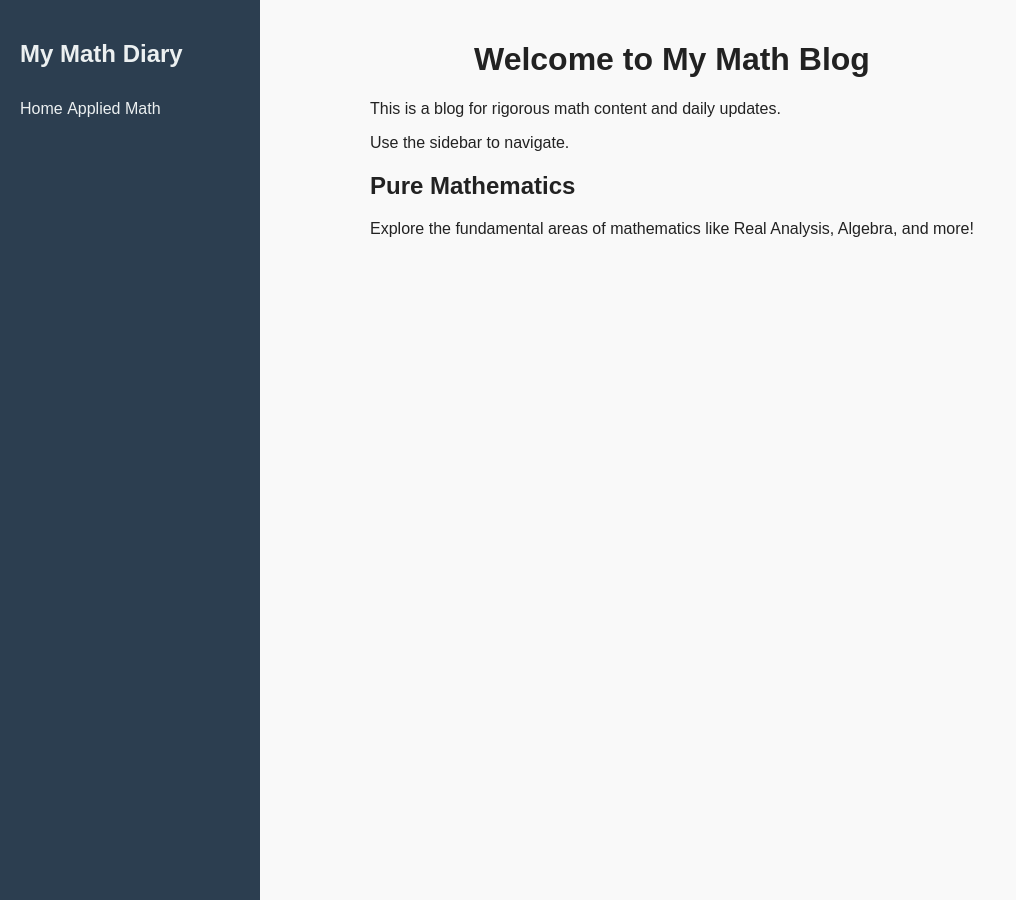
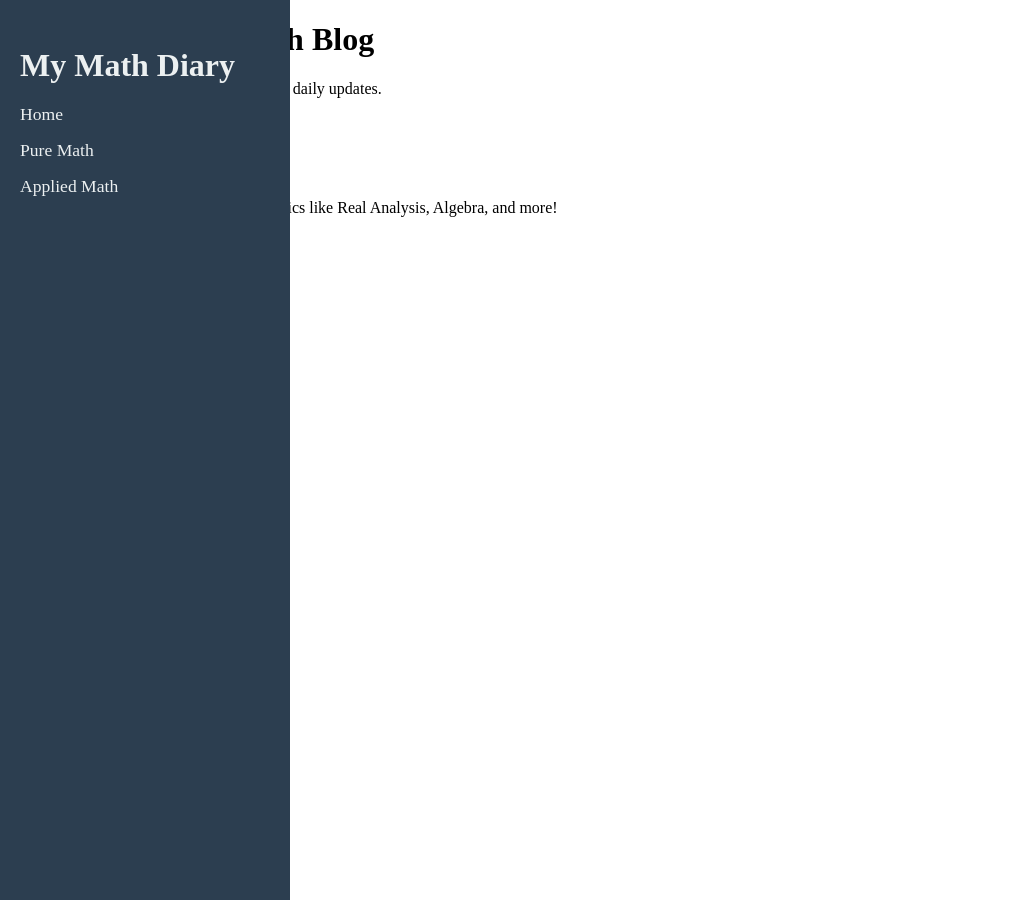
Before and after one commit to GitDisciplined/GitDisciplined.github.io, a Jekyll site: the page built from index.md, in a window 1280 px wide. Shown: the whole page, without its empty margins (0-1016 px from the left). Built offline with Jekyll 4.4.1, drawn with Linux system fonts in a browser that asks for light colours.

Commit message:
Update style.css

```diff
--- a/assets/css/style.css
+++ b/assets/css/style.css
@@ -1,80 +1,94 @@
-body {
-  font-family: Arial, sans-serif;
-  margin: 0;
-  display: flex;
-  background: #f9f9f9;
-  color: #222;
-}
-
+/* Basic Styles for Sidebar */
 .sidebar {
-  width: 220px;
-  background: #2c3e50;
-  color: #ecf0f1;
+  width: 250px;
+  background-color: #2c3e50; /* Dark blue background for the sidebar */
+  color: #fff;  /* White text for contrast */
   padding: 20px;
-  height: 100vh;
+  height: 100vh;  /* Full height of the page */
   position: fixed;
+  top: 0;
+  left: 0;
+  transition: transform 0.3s ease; /* Smooth transition for mobile view */
 }
 
 .sidebar h2 {
-  font-size: 1.5em;
-  margin-bottom: 1em;
+  font-family: 'Merriweather', serif;
+  font-size: 2em;
+  margin-bottom: 20px;
+  color: #ecf0f1; /* Light color for the title */
 }
 
 .sidebar ul {
-  list-style: none;
-  padding-left: 0;
+  list-style-type: none;
+  padding: 0;
 }
 
-.sidebar ul li a {
-  color: #ecf0f1;
-  text-decoration: none;
-  display: block;
-  padding: 0.5em 0;
+.sidebar li {
+  margin: 15px 0;
 }
 
-.sidebar ul li a:hover {
-  background: #34495e;
+.nav-link {
+  color: #ecf0f1;  /* Light gray text */
+  text-decoration: none;
+  font-size: 1.1em;
 }
 
-.content {
-  margin-left: 350px;
-  padding: 20px;
-  max-width: 800px;
+.nav-link:hover {
+  color: #3498db; /* Blue color on hover */
+  text-decoration: underline; /* Underline on hover for emphasis */
 }
 
-.content h1 {
-  text-align: center;
-}
-
-
-
-nav ul {
-  list-style-type: none;
-}
-
-nav li {
-  display: inline-block;
+/* Pure Math Dropdown */
+.dropdown {
   position: relative;
 }
 
-nav a {
-  text-decoration: none;
-  padding: 10px;
-  display: block;
+.dropdown-menu {
+  display: none;
+  position: absolute;
+  top: 100%;
+  left: 0;
+  background-color: #34495e; /* Darker background for dropdown */
+  width: 100%;
+  list-style-type: none;
+  margin: 0;
+  padding: 10px 0;
 }
 
-nav .dropdown {
-  display: none;
-  position: absolute;
-  background-color: #f9f9f9;
-  min-width: 160px;
-  z-index: 1;
+.dropdown-menu li {
+  padding: 8px 20px;
 }
 
-nav li:hover .dropdown {
-  display: block;
+.dropdown:hover .dropdown-menu {
+  display: block; /* Show dropdown when hovering over Pure Math */
 }
 
-nav .dropdown li {
-  display: block;
+.dropdown-menu .nav-link {
+  color: #ecf0f1;
 }
+
+.dropdown-menu .nav-link:hover {
+  color: #3498db;
+}
+
+/* Responsive Design */
+@media screen and (max-width: 768px) {
+  .sidebar {
+    width: 100%;  /* Full-width sidebar on mobile */
+    position: relative;
+    transform: translateX(-100%); /* Initially hidden */
+  }
+
+  .sidebar.show {
+    transform: translateX(0); /* Show sidebar on mobile */
+  }
+
+  .sidebar ul {
+    text-align: center;
+  }
+
+  .dropdown-menu {
+    left: 50%;
+    transform: translateX(-50%); /* Center the dropdown */
+  }
+}
```
